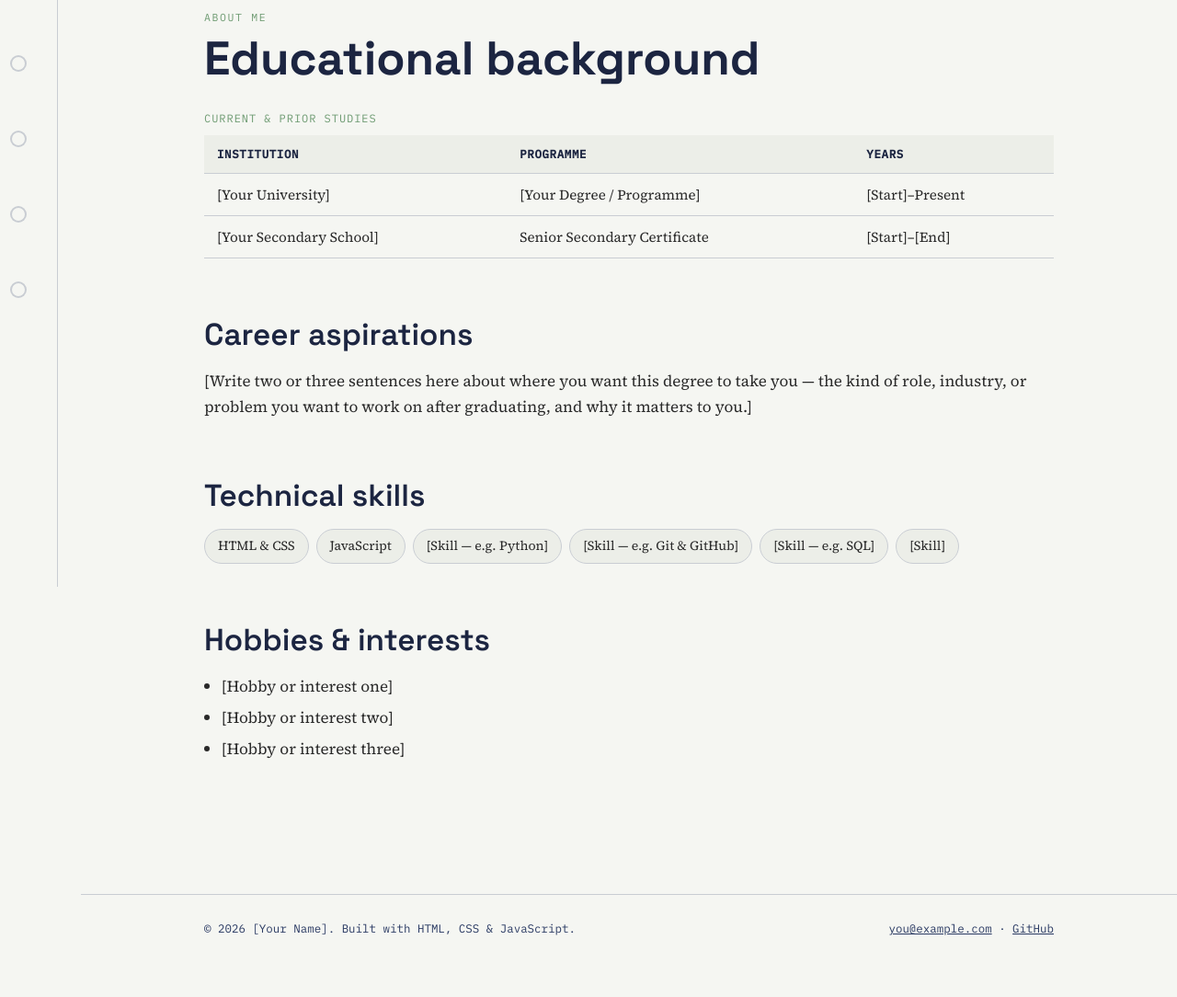
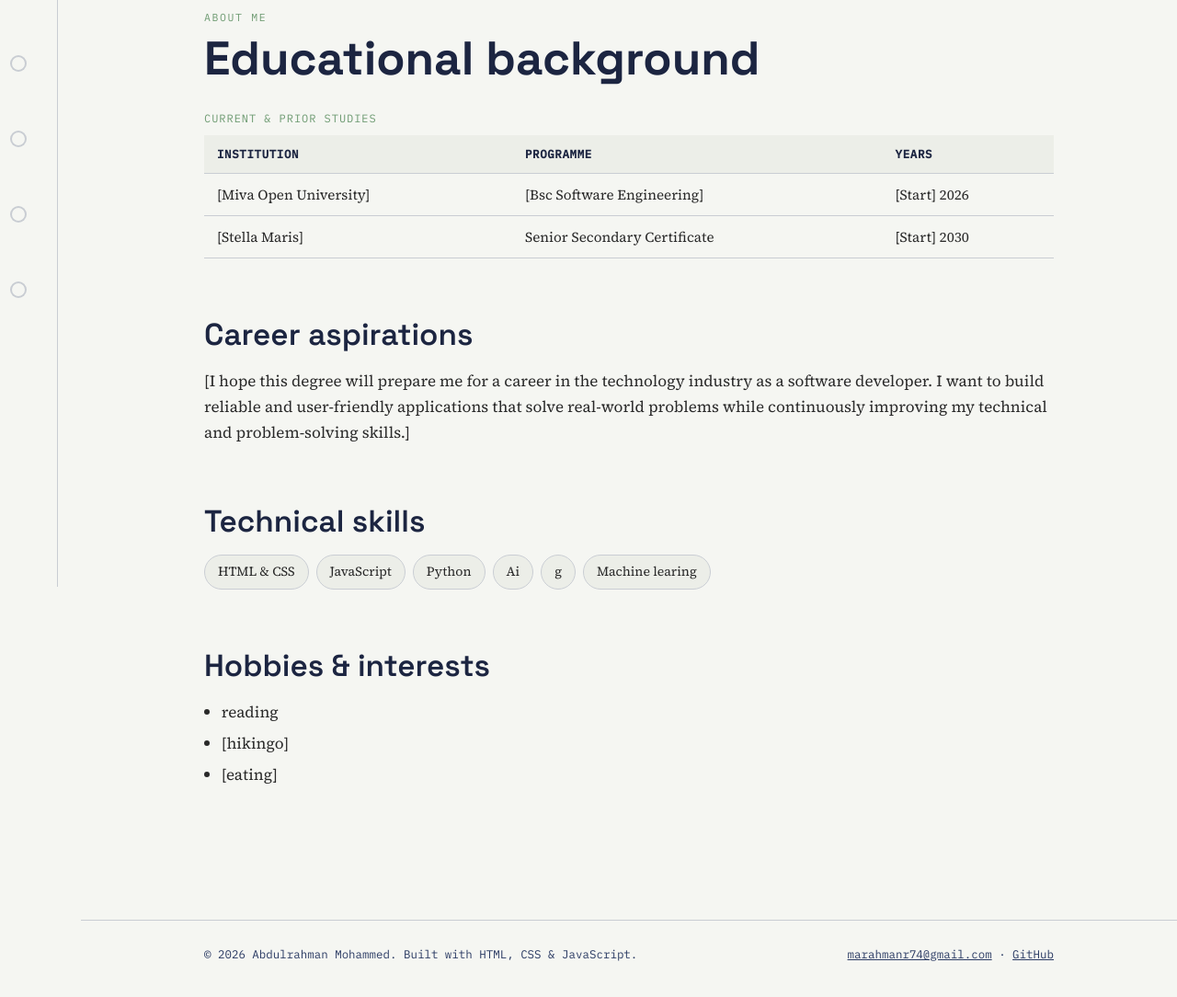
Before and after one commit to Rahman2027/Cos-106, a plain HTML site: page about.html in a window 1280 px wide. Shown: the part 162-1246 px from the top of the page at 92% size. Before the commit the page ends 1222 px from the top, so only its background shows below. Drawn offline with Linux system fonts and the light colour scheme; files whose address does not match are found by name.

Commit message:
Update about.html

```diff
--- a/about.html
+++ b/about.html
@@ -3,7 +3,7 @@
 <head>
 <meta charset="UTF-8">
 <meta name="viewport" content="width=device-width, initial-scale=1.0">
-<title>About Me — Your Name</title>
+<title>About Me — Abdulrahman Mohammed</title>
 <link rel="preconnect" href="https://fonts.googleapis.com">
 <link href="https://fonts.googleapis.com/css2?family=Space+Grotesk:wght@500;600;700&family=Source+Serif+4:ital,opsz@0,8..60;1,8..60&family=IBM+Plex+Mono:wght@400;500&display=swap" rel="stylesheet">
 <link rel="stylesheet" href="css/style.css">
@@ -41,15 +41,15 @@
             <tr><th>Institution</th><th>Programme</th><th>Years</th></tr>
           </thead>
           <tbody>
-            <tr><td>[Your University]</td><td>[Your Degree / Programme]</td><td>[Start]–Present</td></tr>
-            <tr><td>[Your Secondary School]</td><td>Senior Secondary Certificate</td><td>[Start]–[End]</td></tr>
+            <tr><td>[Miva Open University]</td><td>[Bsc Software Engineering]</td><td>[Start] 2026 </td></tr>
+            <tr><td>[Stella Maris]</td><td>Senior Secondary Certificate</td><td>[Start] 2030</td></tr>
           </tbody>
         </table>
       </section>
 
       <section class="section reveal">
         <h2>Career aspirations</h2>
-        <p>[Write two or three sentences here about where you want this degree to take you — the kind of role, industry, or problem you want to work on after graduating, and why it matters to you.]</p>
+        <p>[I hope this degree will prepare me for a career in the technology industry as a software developer. I want to build reliable and user-friendly applications that solve real-world problems while continuously improving my technical and problem-solving skills.]</p>
       </section>
 
       <section class="section reveal">
@@ -57,19 +57,21 @@
         <ul class="chip-list">
           <li>HTML &amp; CSS</li>
           <li>JavaScript</li>
-          <li>[Skill — e.g. Python]</li>
-          <li>[Skill — e.g. Git &amp; GitHub]</li>
-          <li>[Skill — e.g. SQL]</li>
-          <li>[Skill]</li>
+          <li> Python</li>
+          <li>Ai</li>
+          <li>g</li>
+          <li>Machine learing</li>
         </ul>
       </section>
 
       <section class="section reveal">
         <h2>Hobbies &amp; interests</h2>
         <ul class="plain-list">
-          <li>[Hobby or interest one]</li>
-          <li>[Hobby or interest two]</li>
-          <li>[Hobby or interest three]</li>
+          <li>reading</li>
+          <li>[hikingo]
+          </li>
+          <li>[eating]
+        </li>
         </ul>
       </section>
 
@@ -78,8 +80,8 @@
 
   <footer class="site-footer">
     <div class="wrap">
-      <span>© 2026 [Your Name]. Built with HTML, CSS &amp; JavaScript.</span>
-      <span><a href="mailto:you@example.com">you@example.com</a> · <a href="https://github.com/your-username" target="_blank" rel="noopener">GitHub</a></span>
+      <span>© 2026 Abdulrahman Mohammed. Built with HTML, CSS &amp; JavaScript.</span>
+      <span><a href="mailtm">marahmanr74@gmail.com</a> · <a href="https://github.com/your-username" target="_blank" rel="noopener">GitHub</a></span>
     </div>
   </footer>
 </div>
```
